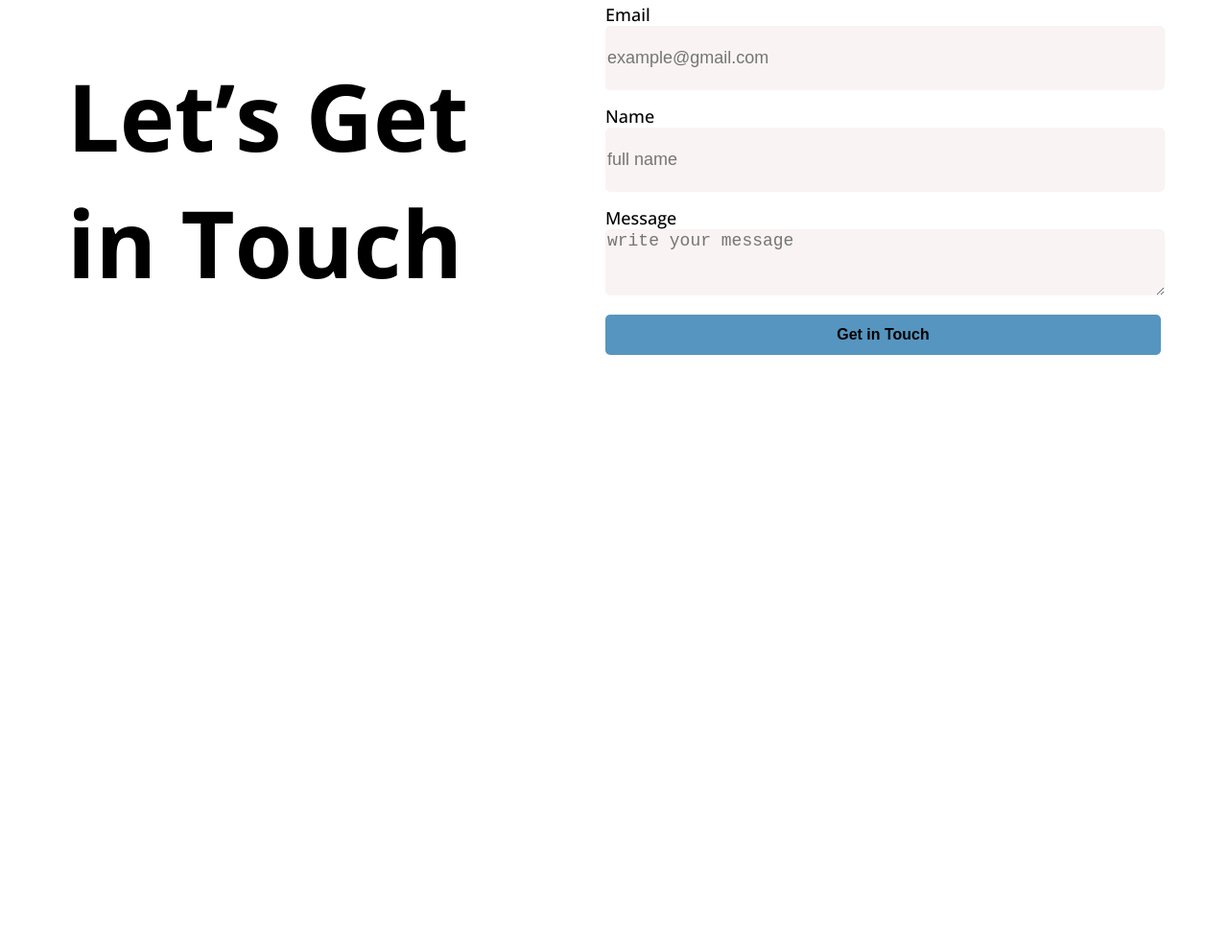
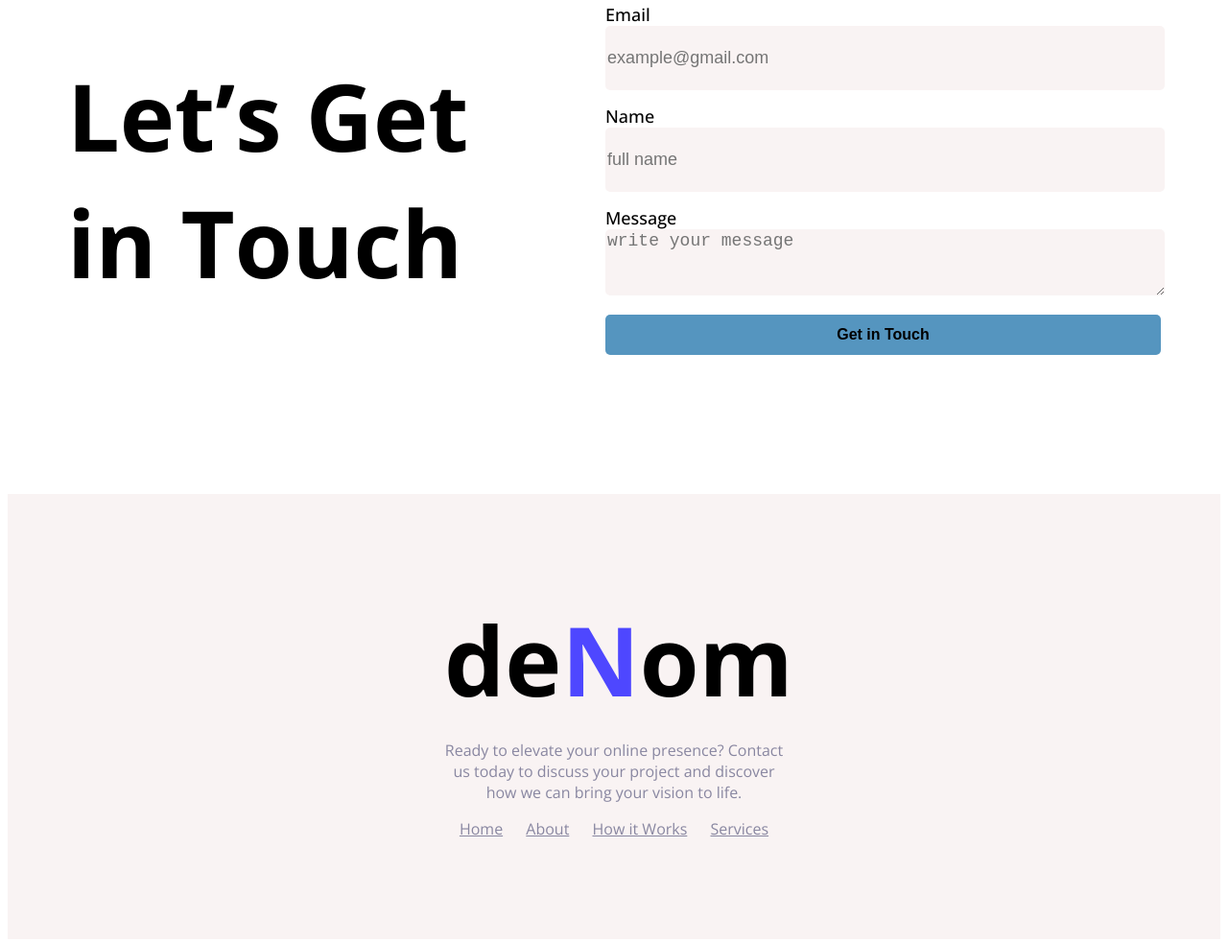
Before and after one commit to dinom-meem/Programing-hero-assaingmen-01, a plain HTML site: page index.html in a window 1280 px wide. Shown: the part 3223-4205 px from the top of the page at 96% size. Before the commit the page ends 3738 px from the top, so only its background shows below. Drawn offline with nearby package versions, Linux system fonts and the light colour scheme.

Commit message:
Complete this assaingment

```diff
--- a/index.html
+++ b/index.html
@@ -145,10 +145,22 @@
                         <input class="btn-primary getin-touch-btn" type="button" name="" id="" value="Get in Touch">
                     </form>
                 </div>
+            </section>
+    </main>
 
-            </section>
-
-    </main>
+    <!-- Footer section -->
+    <footer class="footer-sec">
+        <div class="fot-items">
+            <div class="fot-logo">de<span class="fot-logo-color">N</span>om</div>
+        <p class="fot-txt">Ready to elevate your online presence? Contact us today to discuss your project and discover how we can bring your vision to life.</p>
+        <div class="footer-menu-item">
+            <a class="fot-menu" href="">Home</a>
+            <a class="fot-menu" href="">About</a>
+            <a class="fot-menu" href="">How it Works</a>
+            <a class="fot-menu" href="">Services</a>
+        </div>
+        </div>
+    </footer>
 
 
 </body>
--- a/style.css
+++ b/style.css
@@ -244,3 +244,35 @@ main input[type="text"],main input[type="email"],main textarea{
 .getin-touch-btn{
     width: 100%;
 }
+
+/* Footer part */
+.footer-sec{
+    background-color: rgba(247, 240, 240, 0.772);
+
+}
+.fot-items{
+    max-width: 530px;
+    text-align: center;
+    padding: 104px 455px;
+     margin: 0 auto;
+}
+.fot-logo{
+    font-weight: bold;
+    font-size: 100px;
+
+}
+.fot-logo-color{
+    color: rgba(78, 71, 255, 1);
+}
+.fot-txt{
+    font-weight: 400;
+    font-size: 16px;
+    color: rgba(137, 135, 161, 1);
+}
+.fot-menu{
+    padding: 0 10px;
+    font-weight: 400;
+    font-size: 16px;
+    color: rgba(137, 135, 161, 1);
+
+}
```
